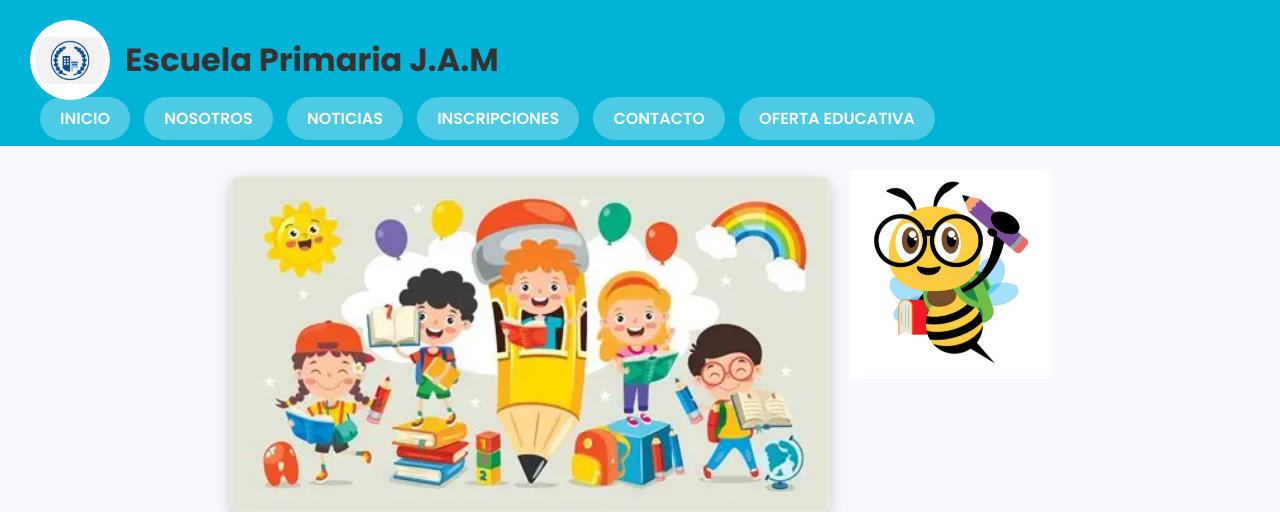
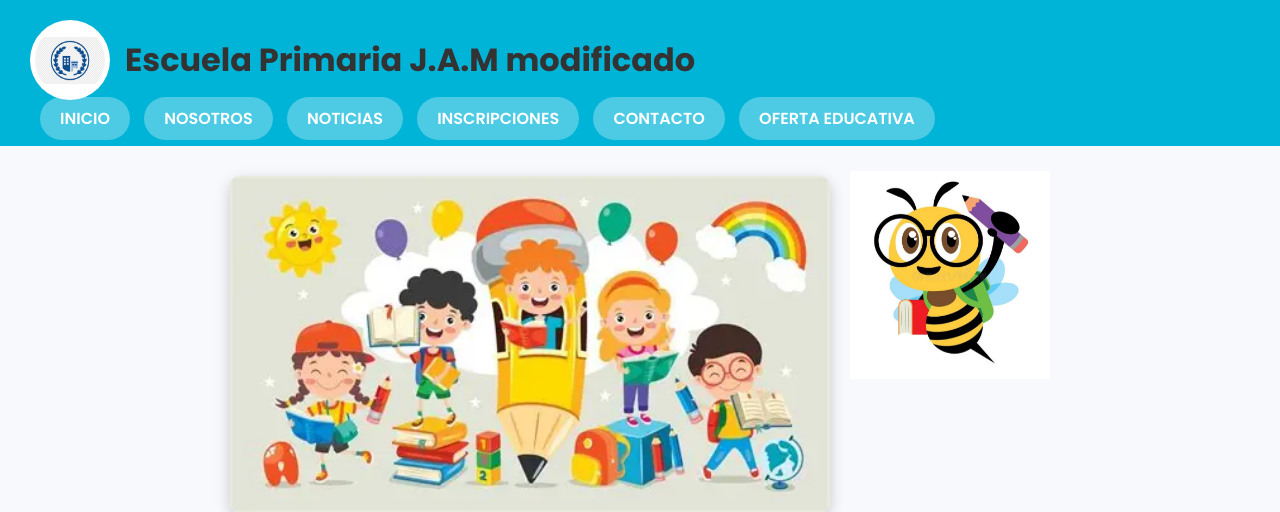
Before and after one commit to JulioQuintanaAyala/ProgramacionWeb, a Django app: page /Proyectohtml/ in a window 1280 px wide; the page is wider, and only the part inside the window is pictured. Shown: the top 512 px of that part. Run offline with Django 5.2, Linux system fonts and the light colour scheme.

Commit message:
Update archivo.html
Modificando el titulo

```diff
--- a/Proyecto/Proyectohtml/Templates/archivo.html
+++ b/Proyecto/Proyectohtml/Templates/archivo.html
@@ -17,7 +17,7 @@
   <header>
     <div class="logo">
       <img src="{% static 'img/logo.png' %}" alt="Logo Escuela">
-      <h1>Escuela Primaria J.A.M</h1>
+      <h1>Escuela Primaria J.A.M modificado</h1>
     </div>
 
     <nav>
```
